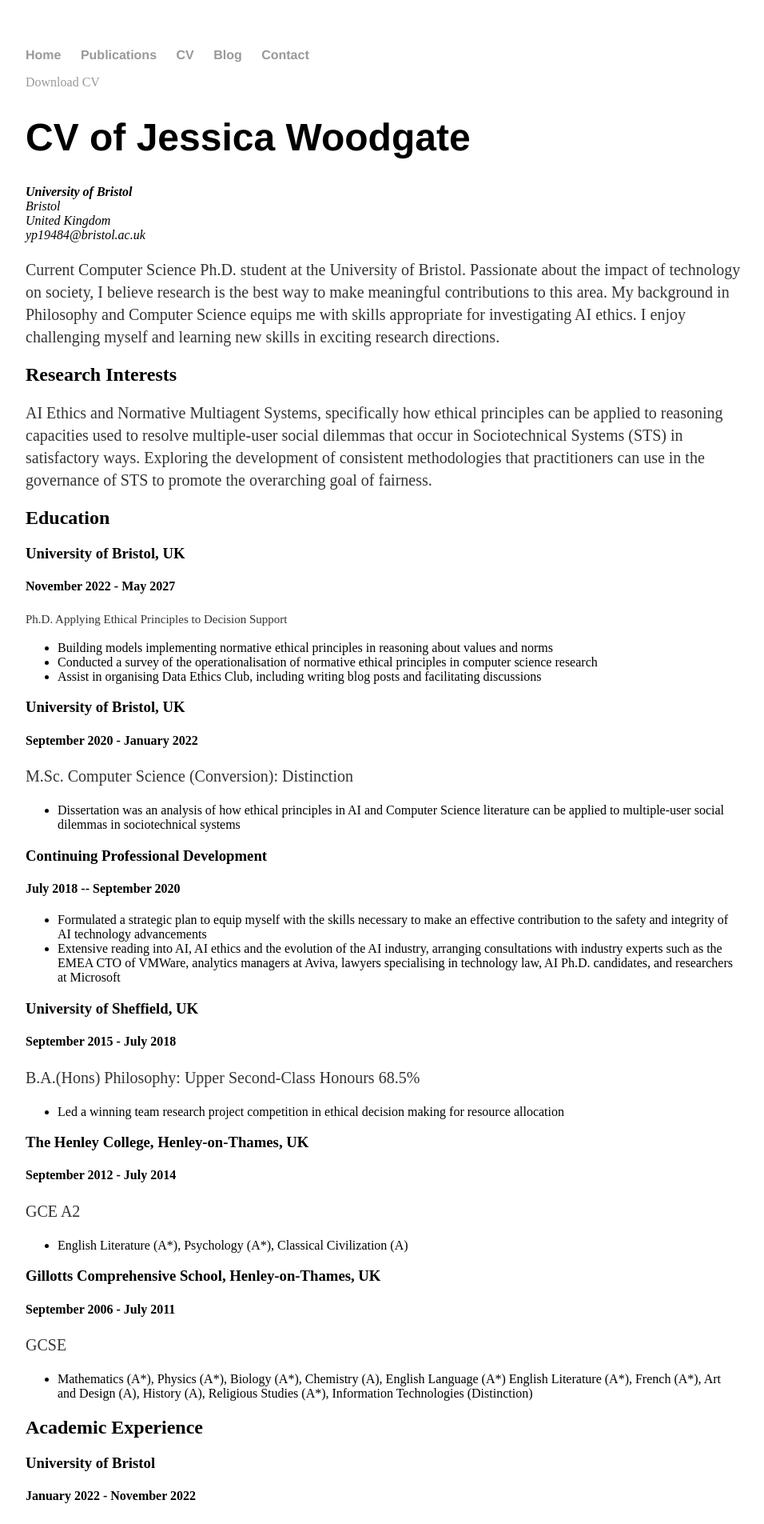
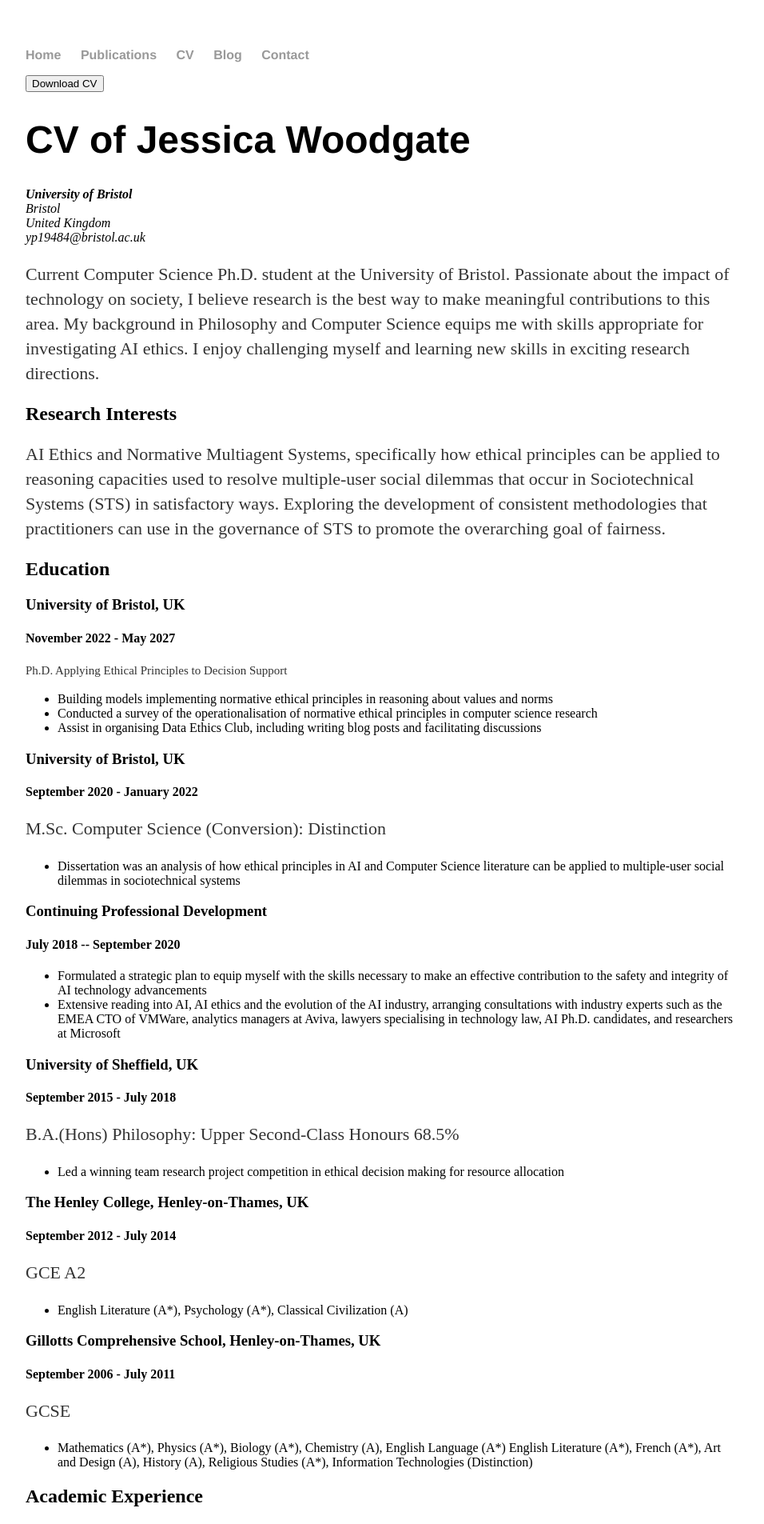
Before and after one commit to jessica-woodgate/jessica-woodgate.github.io, a Jekyll site: the page built from docs/cv/index.html, in a window 1280 px wide. Shown: the top 1905 px of the page at 80% size, without its empty margins (160-1116 px from the left). Built offline with Jekyll 4.4.1, drawn with Linux system fonts in a browser that asks for light colours; a script that is not in the unit is left out.

Commit message:
font and download cv button

```diff
--- a/docs/css/main.css
+++ b/docs/css/main.css
@@ -24,7 +24,7 @@ h1 {
     font-family:'Helvetica', 'Arial', 'Sans-Serif';
 }
 p {
-    font-size: 20px;
+    font-size: 22px;
     line-height: 1.4em;
     color: #333;
 }
--- a/docs/cv/index.html
+++ b/docs/cv/index.html
@@ -4,7 +4,20 @@ title: CV of Jessica Woodgate
 ---
 
 	<div class="cv">
-		<a href="#" class="download" title="Download CV as PDF">Download CV</a>
+		<body id="body">
+			<button id="button">Download CV</button>
+
+			<script src="html2pdf.bundle.min.js"></script>
+			<script>
+			const btn = document.getElementById("button");
+
+			btn.addEventListener("click", function(){
+			var element = document.getElementById('body');
+			html2pdf().from(element).save('jessica-woodgate-cv.pdf');
+			});
+			</script>
+			</body>
+
 					<h1>CV of Jessica Woodgate</h1>
 					<address>
 					<strong>University of Bristol</strong><br>
```
